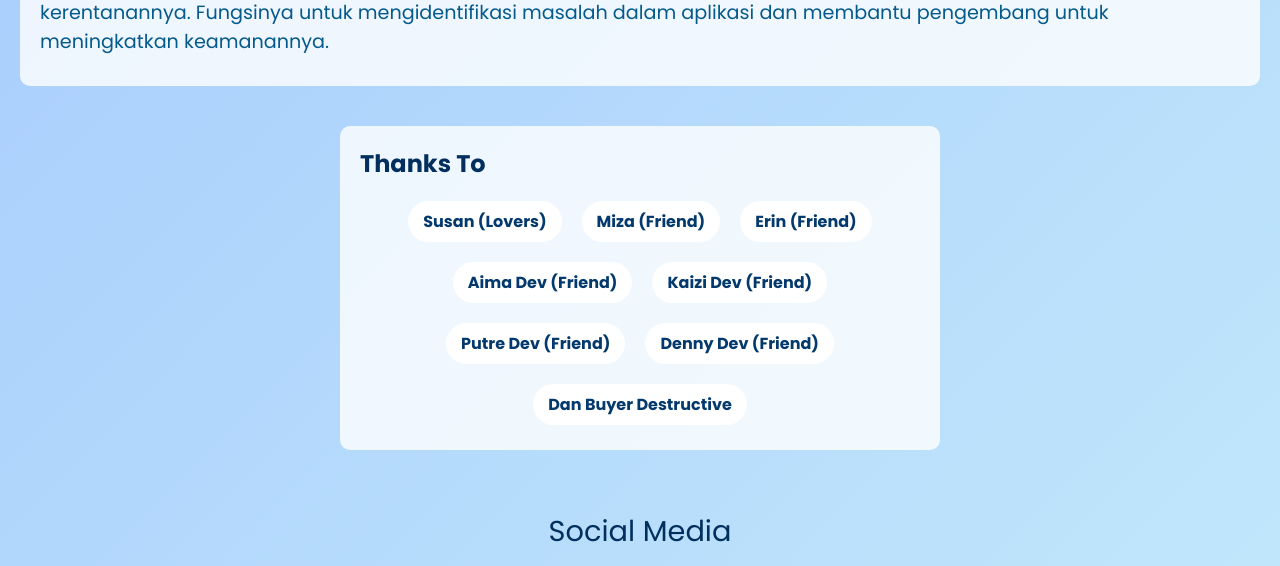
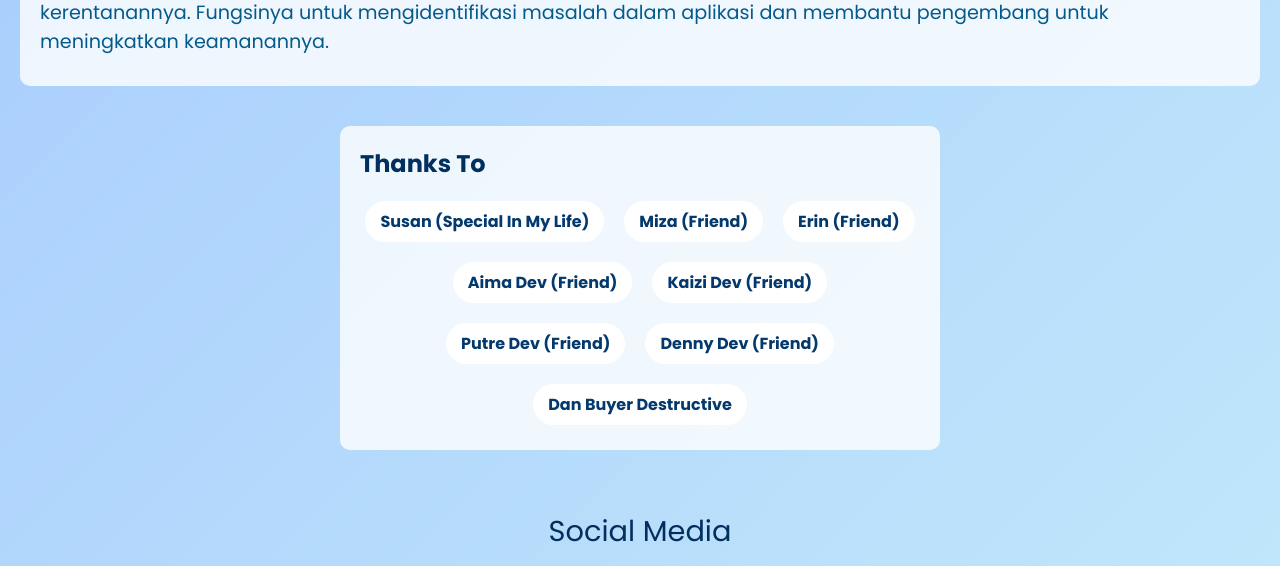
Before and after one commit to ALxyz572/alpindevportofolio, a plain HTML site: page index.html in a window 1280 px wide. Shown: the part 916-1482 px from the top of the page. Drawn offline with Linux system fonts and the light colour scheme.

Commit message:
Update index.html

```diff
--- a/index.html
+++ b/index.html
@@ -249,7 +249,7 @@
   <div class="thanks-section">
     <h2>Thanks To</h2>
     <div class="thanks">
-      <div class="thanks-item">Susan (Lovers)</div>
+      <div class="thanks-item">Susan (Special In My Life)</div>
       <div class="thanks-item">Miza (Friend)</div>
       <div class="thanks-item">Erin (Friend)</div>
       <div class="thanks-item">Aima Dev (Friend)</div>
```
